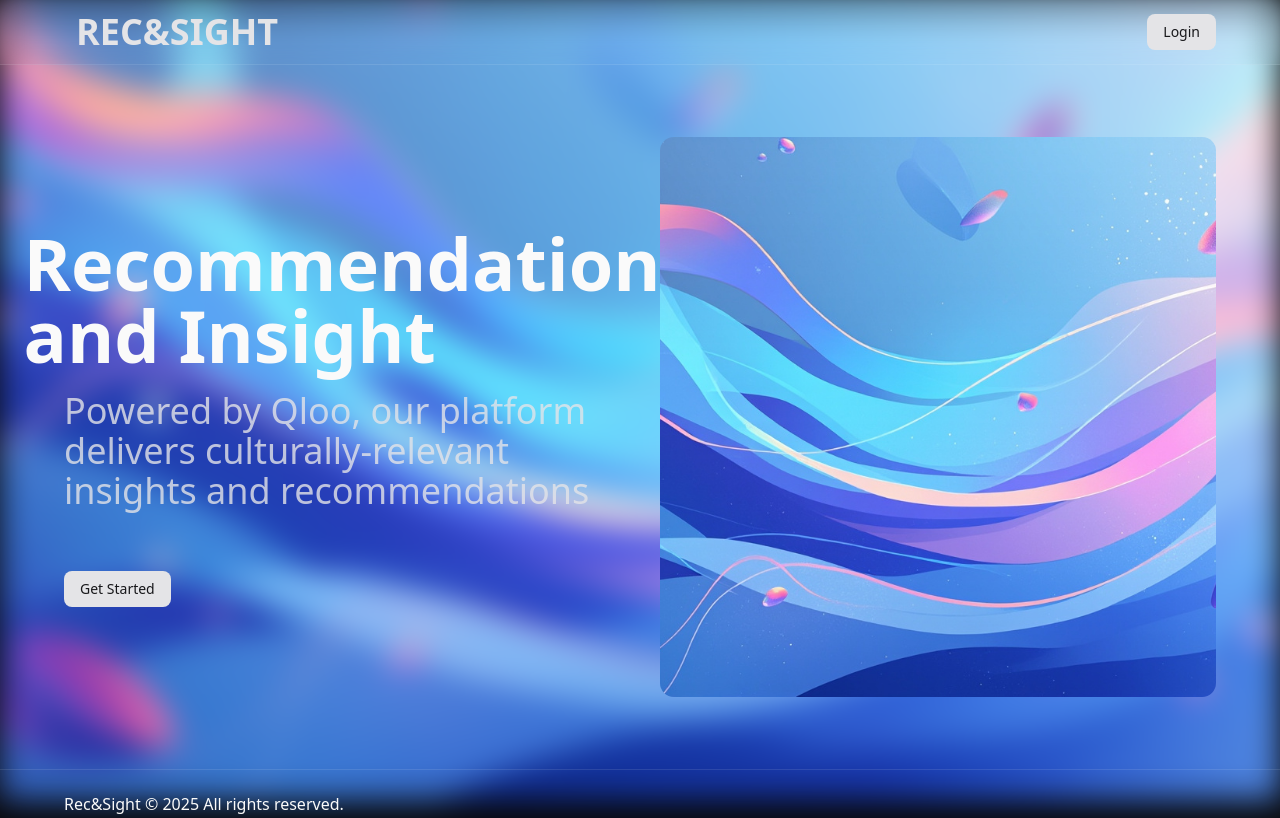
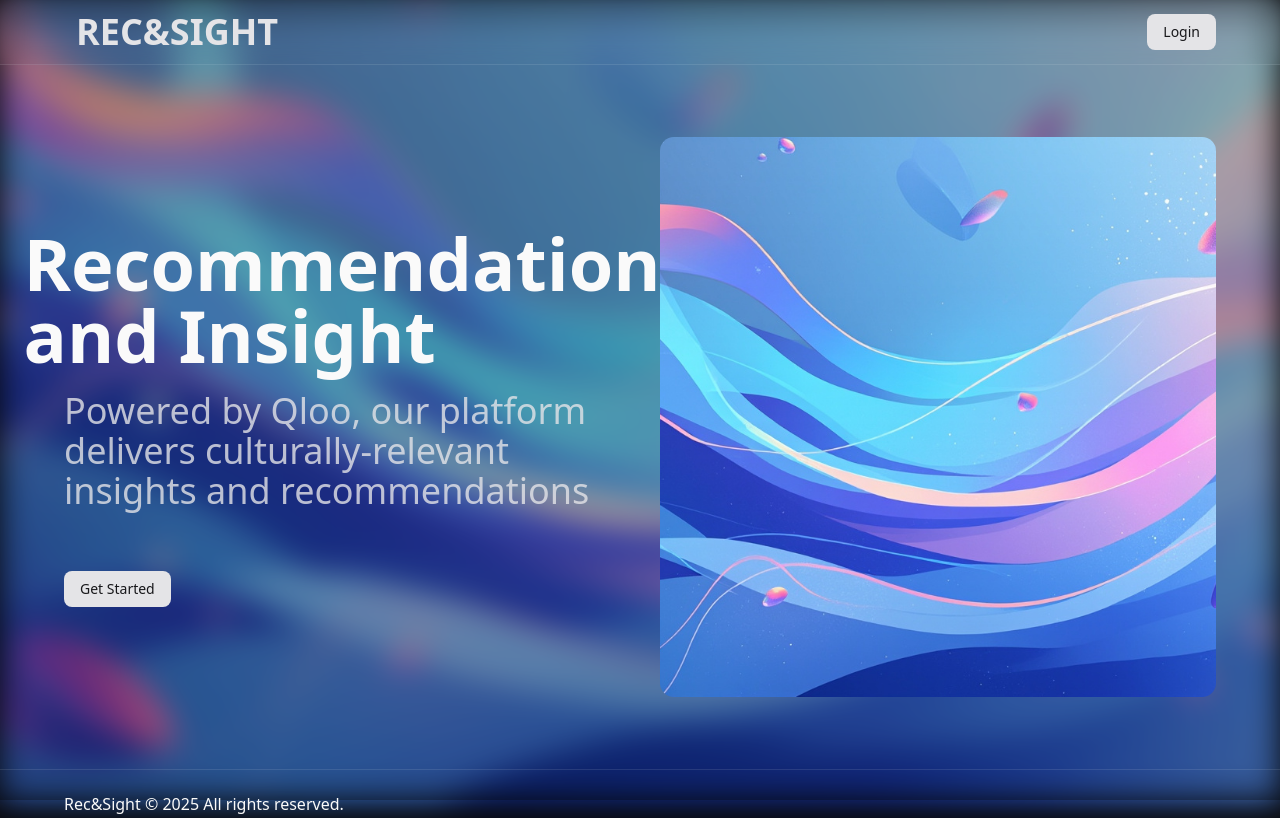
Before and after one commit to trace2798/qloo-recommend, a Next.js app: page / in a window 1280 px wide. Built offline with nearby package versions, Linux system fonts and the light colour scheme.

Commit message:
added black overlay

```diff
--- a/app/page.tsx
+++ b/app/page.tsx
@@ -48,6 +48,7 @@ export default function Home() {
   return (
     <>
       <Navbar />
+      <div className="absolute top-0 left-0 w-full h-full -z-5 bg-black/30" />
       <div className="absolute top-0 left-0 w-full h-full -z-10">
         <img src="/home.jpg" className="w-full h-full object-cover blur-lg" />
       </div>
```
